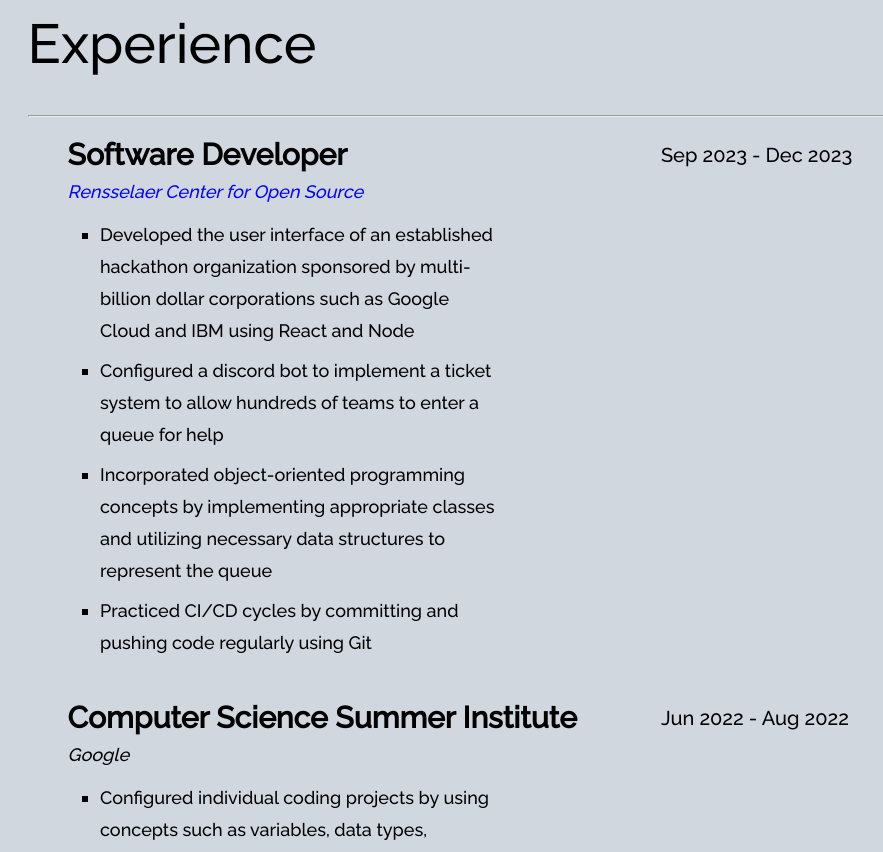
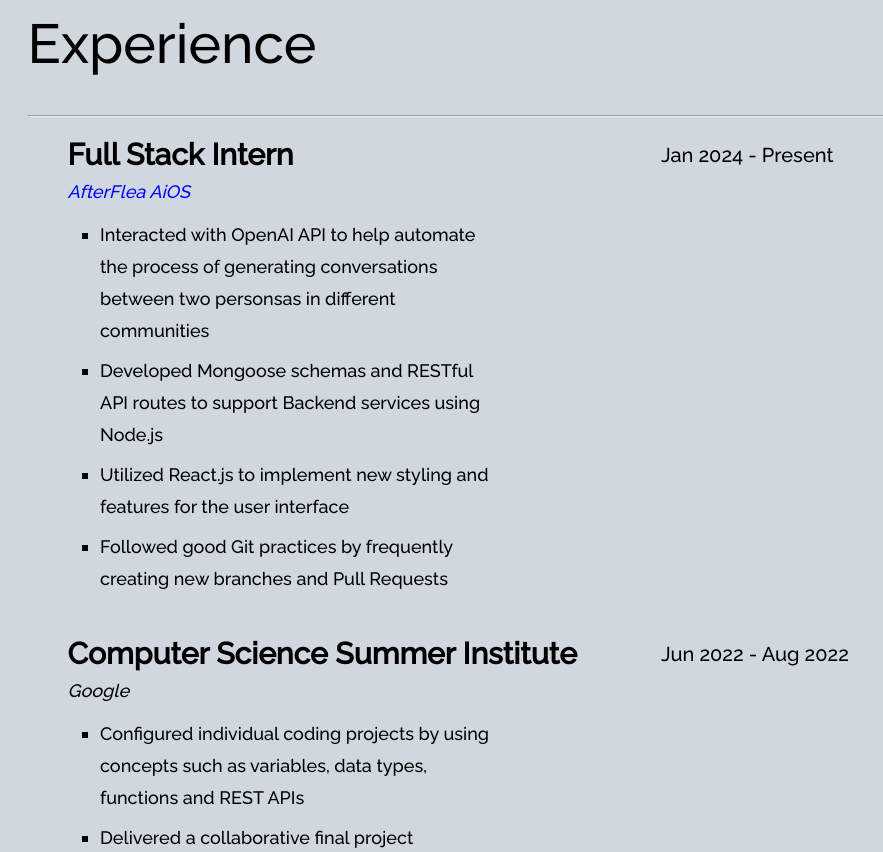
Before and after one commit to iamdanielyun/personal_website, a React (Create React App) app: page /resume in a window 1280 px wide. Shown: the part 480-1332 px from the top of the page, without its empty margins (148-1031 px from the left). Built offline with nearby package versions, Linux system fonts and the light colour scheme; a web font is replaced by a local one.

Commit message:
Added new experience at AfterFlea

```diff
--- a/src/components/Home-Mobile.js
+++ b/src/components/Home-Mobile.js
@@ -56,13 +56,14 @@ function Home_Mobile() {
                             <center><b className="greeting">HELLO!</b></center>
                             <br />
 
-                            I'm currently an undergraduate student studying computer science at
+                            I am an undergraduate student studying computer science at
                             <Link to={"https://www.rpi.edu/"} target="_blank"> Rensselaer Polytechnic Institute </Link>
-                            (RPI). Over the Fall 2023 semester, I worked in a team of 5 members developing a discord
-                            bot for <Link to={"https://hackrpi.com/"} target="_blank"> HackRPI</Link>
-                            , where my particular role was to implement a ticket system that would allow mentors
-                            at the hackathon to help teams in an orderly manner. We additionally worked on building the frontend
-                            of HackRPI using React.
+                            (RPI). Currently, I am working as a Full Stack Intern at
+                            <Link to={"https://afterflea.com/"} target="_blank"> AfterFlea AiOS </Link>,
+                            engaging in tasks such as generating conversations between
+                            <Link to={"https://personanet.app/"} target="_blank"> personas </Link> and enhancing the
+                            user interface. My experience here has genuinely opened my eyes to power of AI
+                            and the sheer potential of this field.
 
                             <br /> <br />
 
--- a/src/components/Home.js
+++ b/src/components/Home.js
@@ -32,13 +32,14 @@ function Home(props) {
                     <center><b className="greeting">HELLO!</b></center>
                     <br />
 
-                    I'm currently an undergraduate student studying computer science at
+                    I am an undergraduate student studying computer science at
                     <Link to={"https://www.rpi.edu/"} target="_blank"> Rensselaer Polytechnic Institute </Link>
-                    (RPI). Over the Fall 2023 semester, I worked in a team of 5 members developing a discord
-                    bot for <Link to={"https://hackrpi.com/"} target="_blank"> HackRPI</Link>
-                    , where my particular role was to implement a ticket system that would allow mentors
-                    at the hackathon to help teams in an orderly manner. We additionally worked on building the frontend
-                    of HackRPI using React.
+                    (RPI). Currently, I am working as a Full Stack Intern at
+                    <Link to={"https://afterflea.com/"} target="_blank"> AfterFlea AiOS </Link>,
+                    engaging in tasks such as generating conversations between
+                    <Link to={"https://personanet.app/"} target="_blank"> personas </Link> and enhancing the
+                    user interface. My experience here has genuinely opened my eyes to power of AI
+                    and the sheer potential of this field.
 
                     <br /> <br />
 
--- a/src/components/Resume-Mobile.js
+++ b/src/components/Resume-Mobile.js
@@ -45,30 +45,29 @@ function Resume_Mobile() {
 
                         <ul className="experience-heading">
                             <li>
-                                <b className="school">Software Developer</b>
+                                <b className="school">Full Stack Intern</b>
                                 <br />
-                                <i className="major"><Link to={"https://new.rcos.io/"} target="_blank">Rensselaer Center for Open Source</Link></i>
+                                <i className="major"><Link to={"https://afterflea.com/"} target="_blank">AfterFlea AiOS</Link></i>
                             </li>
 
                             <li className="date">
-                                Sep 2023 - Dec 2023
+                                Jan 2024 - Present
                             </li>
                         </ul>
 
                         <ul className="experience-list">
                             <li>
-                                Developed the user interface of an established hackathon organization sponsored by
-                                multi-billion dollar corporations such as Google Cloud and IBM using React and Node
+                                Interacted with OpenAI API to help automate the process of generating conversations between two personsas in
+                                different communities
                             </li>
                             <li>
-                                Configured a discord bot to implement a ticket system to allow hundreds of teams to enter a queue for help
+                                Developed Mongoose schemas and RESTful API routes to support Backend services using Node.js
                             </li>
                             <li>
-                                Incorporated object-oriented programming concepts by implementing appropriate classes and
-                                utilizing necessary data structures to represent the queue
+                                Utilized React.js to implement new styling and features for the user interface
                             </li>
                             <li>
-                                Practiced CI/CD cycles by committing and pushing code regularly using Git
+                                Followed good Git practices by frequently creating new branches and Pull Requests
                             </li>
                         </ul>
 
--- a/src/components/Resume.js
+++ b/src/components/Resume.js
@@ -47,30 +47,29 @@ function Resume(props) {
 
                         <ul className="experience-heading">
                             <li>
-                                <b className="school">Software Developer</b>
+                                <b className="school">Full Stack Intern</b>
                                 <br />
-                                <i className="major"><Link to={"https://new.rcos.io/"} target="_blank">Rensselaer Center for Open Source</Link></i>
+                                <i className="major"><Link to={"https://afterflea.com/"} target="_blank">AfterFlea AiOS</Link></i>
                             </li>
 
                             <li className="date">
-                                Sep 2023 - Dec 2023
+                                Jan 2024 - Present
                             </li>
                         </ul>
 
                         <ul className="experience-list">
                             <li>
-                                Developed the user interface of an established hackathon organization sponsored by
-                                multi-billion dollar corporations such as Google Cloud and IBM using React and Node
+                                Interacted with OpenAI API to help automate the process of generating conversations between two personsas in
+                                different communities
                             </li>
                             <li>
-                                Configured a discord bot to implement a ticket system to allow hundreds of teams to enter a queue for help
+                                Developed Mongoose schemas and RESTful API routes to support Backend services using Node.js
                             </li>
                             <li>
-                                Incorporated object-oriented programming concepts by implementing appropriate classes and
-                                utilizing necessary data structures to represent the queue
+                                Utilized React.js to implement new styling and features for the user interface
                             </li>
                             <li>
-                                Practiced CI/CD cycles by committing and pushing code regularly using Git
+                                Followed good Git practices by frequently creating new branches and Pull Requests
                             </li>
                         </ul>
 
```
